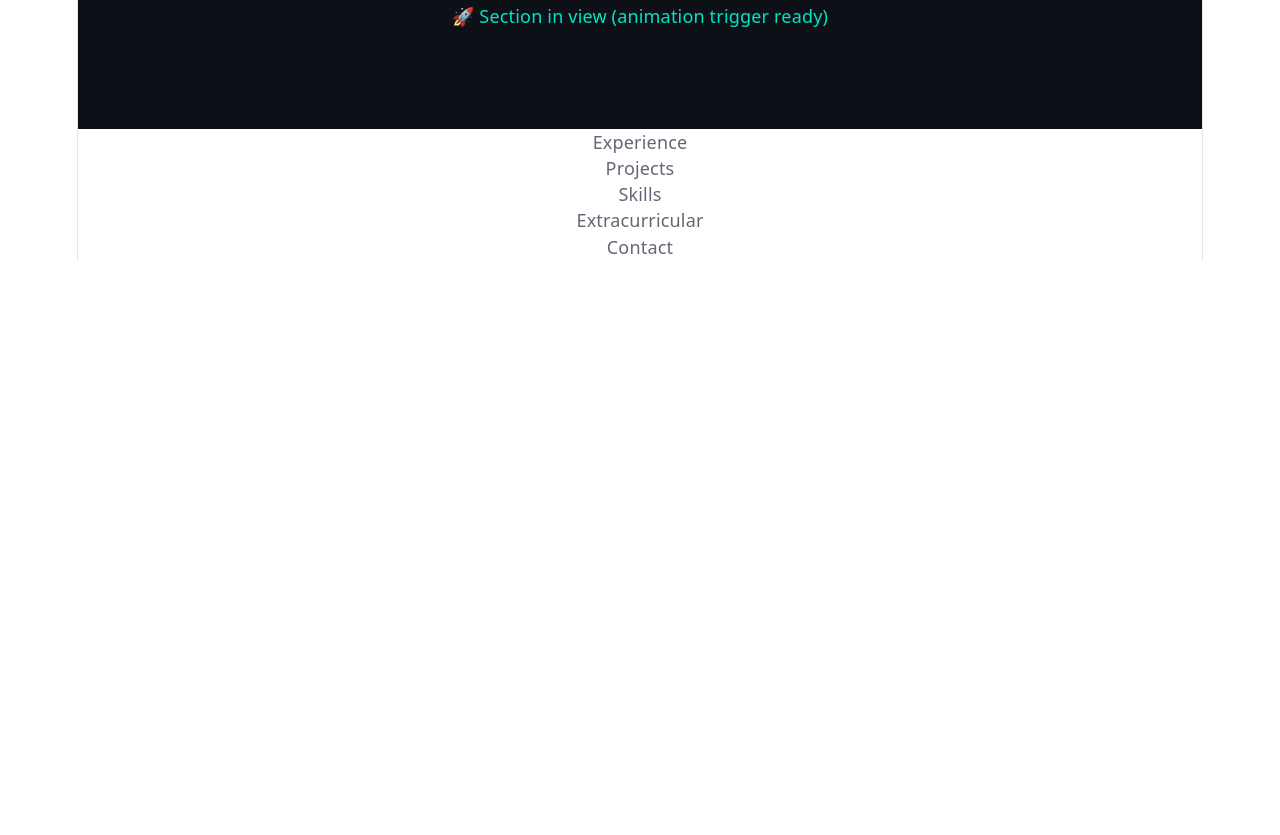
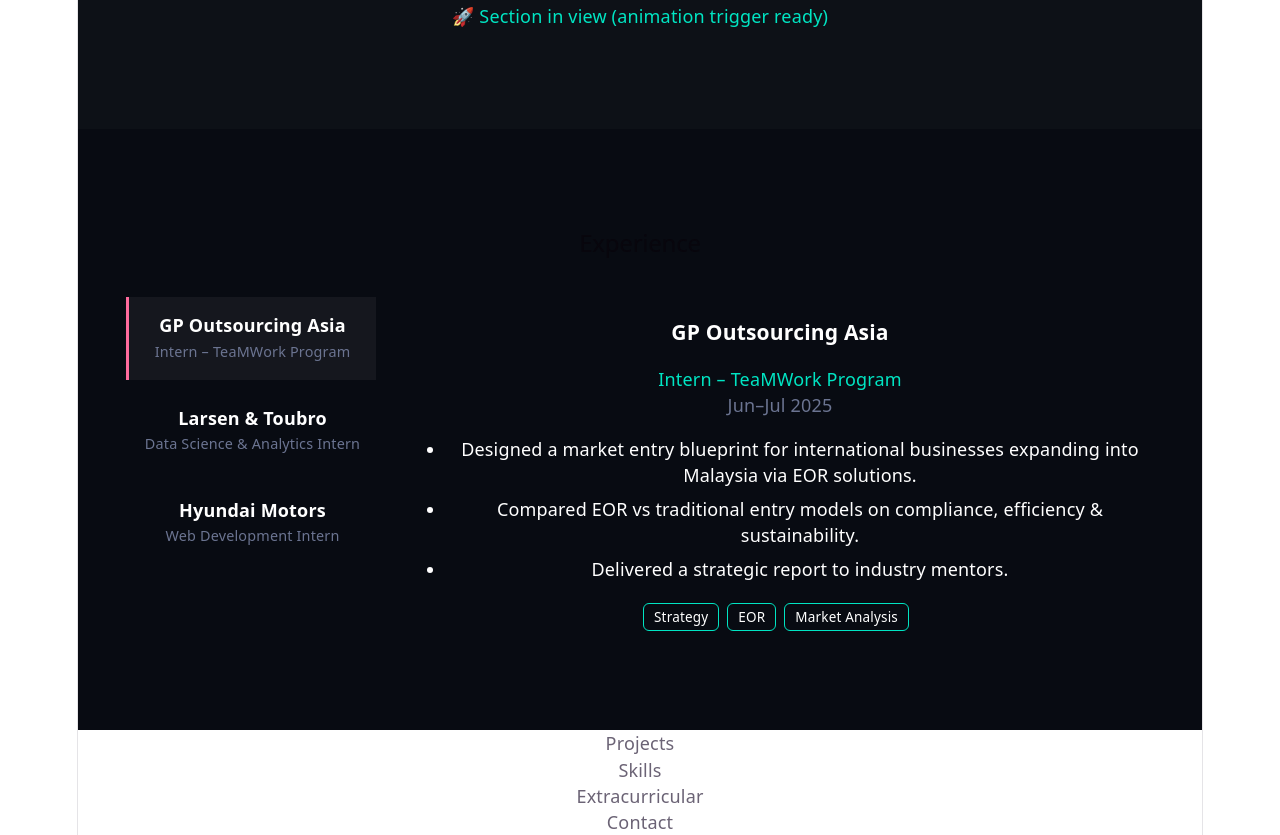
Before and after one commit to Jisshnu/jisshnuhj-portfolio, a React app: page / in a window 1280 px wide. Shown: the part 1220-2055 px from the top of the page. Before the commit the page ends 1480 px from the top, so only its background shows below. Built offline with nearby package versions, Linux system fonts and the light colour scheme; the HTML template or start-up script is replaced by a standard one.

Commit message:
temp experience section

```diff
--- a/src/components/Experience.jsx
+++ b/src/components/Experience.jsx
@@ -1,4 +1,83 @@
+import { useState } from "react";
+import { EXPERIENCES } from "../data/data";
+
 function Experience() {
-  return <div>Experience</div>;
+  const [active, setActive] = useState(0);
+  const exp = EXPERIENCES[active];
+
+  return (
+    <section
+      id="experience"
+      style={{
+        padding: "100px 48px",
+        background: "#080b12",
+        color: "white",
+      }}
+    >
+      <h2 style={{ marginBottom: "40px" }}>Experience</h2>
+
+      <div style={{ display: "flex", gap: "30px" }}>
+
+        {/* LEFT SIDE (list) */}
+        <div style={{ minWidth: "250px" }}>
+          {EXPERIENCES.map((e, i) => (
+            <div
+              key={e.id}
+              onClick={() => setActive(i)}
+              style={{
+                padding: "15px",
+                cursor: "pointer",
+                borderLeft:
+                  active === i
+                    ? `3px solid ${e.color}`
+                    : "3px solid transparent",
+                background:
+                  active === i ? "rgba(255,255,255,0.05)" : "transparent",
+                marginBottom: "10px",
+              }}
+            >
+              <div style={{ fontWeight: "bold" }}>{e.company}</div>
+              <div style={{ fontSize: "0.8rem", color: "#6b7491" }}>
+                {e.role}
+              </div>
+            </div>
+          ))}
+        </div>
+
+        {/* RIGHT SIDE (details) */}
+        <div>
+          <h3>{exp.company}</h3>
+          <p style={{ color: "#00e5c3" }}>{exp.role}</p>
+          <p style={{ color: "#6b7491" }}>{exp.period}</p>
+
+          <ul>
+            {exp.points.map((p, i) => (
+              <li key={i} style={{ marginBottom: "8px" }}>
+                {p}
+              </li>
+            ))}
+          </ul>
+
+          <div style={{ marginTop: "20px" }}>
+            {exp.tags.map((t) => (
+              <span
+                key={t}
+                style={{
+                  marginRight: "8px",
+                  padding: "4px 10px",
+                  border: "1px solid #00e5c3",
+                  borderRadius: "6px",
+                  fontSize: "0.75rem",
+                }}
+              >
+                {t}
+              </span>
+            ))}
+          </div>
+        </div>
+      </div>
+    </section>
+  );
 }
+
 export default Experience;
```
